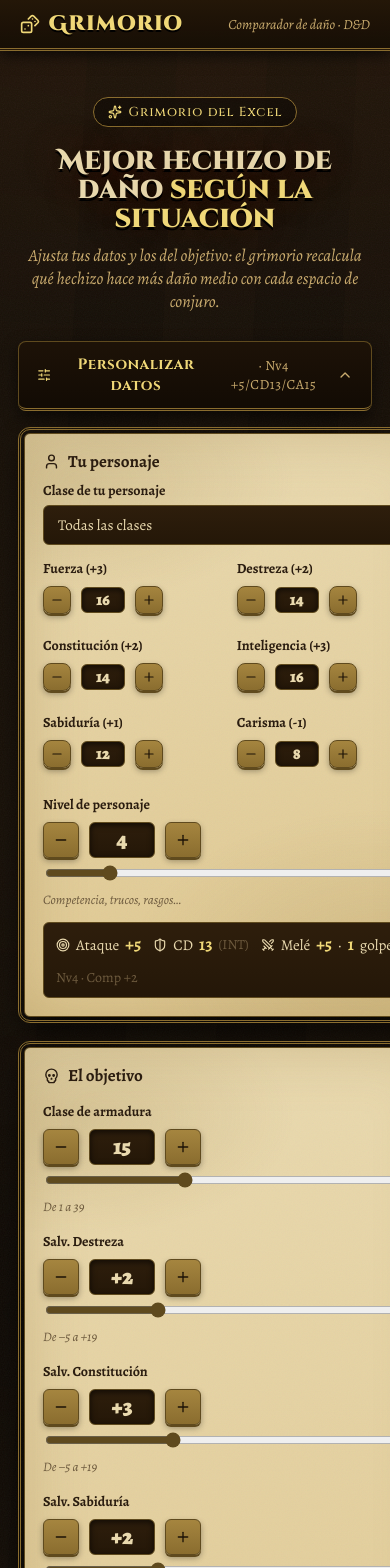
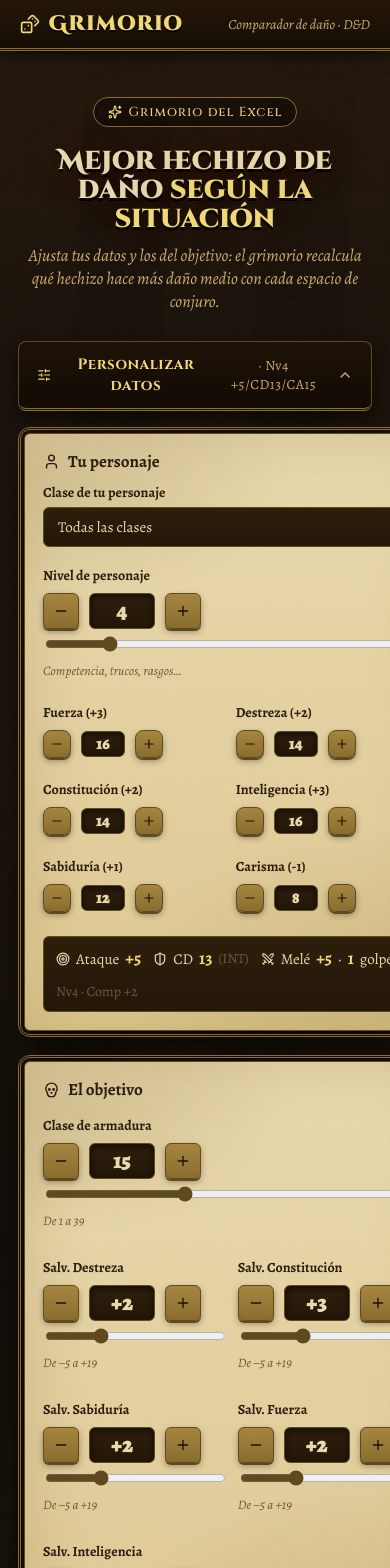
Before and after one commit to Seilsc/grimorio-dnd, a React (Vite) app: page / in a window 390 px wide. Shown: the top 1568 px of the page. Built offline with nearby package versions, Linux system fonts and the light colour scheme.

Commit message:
Datos a ancho completo sin huecos, estilo hoja de personaje

```diff
--- a/src/components/InputPanel.jsx
+++ b/src/components/InputPanel.jsx
@@ -41,11 +41,14 @@ export default function InputPanel({ stats, setStats, clase, setClase }) {
         <div className="inputs-grid">
           <div className="inputs-group">
             <h2><User size={17} /> Tu personaje</h2>
+            <div className="char-row">
               <label className="class-label">Clase de tu personaje
                 <select value={clase} onChange={(e) => setClase(e.target.value)}>
                   {CLASES.map((c) => <option key={c.key} value={c.key}>{c.label}</option>)}
                 </select>
               </label>
+              <Stepper label="Nivel de personaje" value={stats.nivelPJ ?? 4} min={1} max={20} onChange={set('nivelPJ')} plain hint="Competencia, trucos, rasgos…" />
+            </div>
             {(clase === 'caballero' || clase === 'picaro-arcano') && (
               <p className="muted small">Usa la lista de mago como aproximación (en mesa se limita por escuela).</p>
             )}
@@ -57,7 +60,6 @@ export default function InputPanel({ stats, setStats, clase, setClase }) {
                 />
               ))}
             </div>
-            <Stepper label="Nivel de personaje" value={stats.nivelPJ ?? 4} min={1} max={20} onChange={set('nivelPJ')} plain hint="Competencia, trucos, rasgos…" />
             <div className="derived">
               <div><Target size={14} /> Ataque <b>+{bono}</b></div>
               <div><ShieldHalf size={14} /> CD <b>{dc}</b> <span className="muted small">({carac})</span></div>
@@ -68,11 +70,13 @@ export default function InputPanel({ stats, setStats, clase, setClase }) {
           <div className="inputs-group">
             <h2><Skull size={17} /> El objetivo</h2>
             <Stepper label="Clase de armadura" value={stats.ca} min={1} max={39} onChange={set('ca')} plain hint="De 1 a 39" />
+            <div className="saves-grid">
               <Stepper label="Salv. Destreza" value={stats.sDes} min={-5} max={19} onChange={set('sDes')} hint="De −5 a +19" />
               <Stepper label="Salv. Constitución" value={stats.sCon} min={-5} max={19} onChange={set('sCon')} hint="De −5 a +19" />
               <Stepper label="Salv. Sabiduría" value={stats.sSab} min={-5} max={19} onChange={set('sSab')} hint="De −5 a +19" />
               <Stepper label="Salv. Fuerza" value={stats.sFue} min={-5} max={19} onChange={set('sFue')} hint="De −5 a +19" />
               <Stepper label="Salv. Inteligencia" value={stats.sInt} min={-5} max={19} onChange={set('sInt')} hint="De −5 a +19" />
+            </div>
           </div>
           <div className="inputs-group res-group">
             <h2><Shield size={17} /> Resistencias del objetivo</h2>
--- a/src/index.css
+++ b/src/index.css
@@ -202,14 +202,25 @@ code {
 .inputs-summary .muted { color: var(--parch-deep); font-family: 'Alegreya', serif; font-weight: 400; }
 .chev { transition: transform 0.2s; color: var(--parch-deep); }
 .chev.up { transform: rotate(180deg); }
-.inputs-grid { display: grid; grid-template-columns: 1fr 1fr; gap: 14px; padding: 14px 2px 0; align-items: start; }
-@media (max-width: 800px) { .inputs-grid { grid-template-columns: 1fr; } }
+.inputs-grid { display: grid; grid-template-columns: 1fr; gap: 14px; padding: 14px 2px 0; }
+/* Hoja de personaje densa: filas siempre llenas, sin huecos */
+.char-row { display: grid; grid-template-columns: 1fr 1fr; gap: 0 20px; align-items: end; }
+.scores-grid { display: grid; grid-template-columns: repeat(6, 1fr); gap: 0 10px; }
+.saves-grid { display: grid; grid-template-columns: repeat(5, 1fr); gap: 0 14px; }
+@media (max-width: 1000px) {
+  .scores-grid { grid-template-columns: repeat(3, 1fr); }
+  .saves-grid { grid-template-columns: repeat(3, 1fr); }
+  .char-row { grid-template-columns: 1fr; }
+}
+@media (max-width: 640px) {
+  .scores-grid { grid-template-columns: repeat(2, 1fr); }
+  .saves-grid { grid-template-columns: repeat(2, 1fr); }
+}
 .inputs-group.res-group { grid-column: 1 / -1; }
 .res-cols { display: grid; grid-template-columns: 1fr 1fr; gap: 0 26px; }
 @media (max-width: 800px) { .res-cols { grid-template-columns: 1fr; } }
 
 /* Puntuaciones compactas (sin slider) */
-.scores-grid { display: grid; grid-template-columns: 1fr 1fr; gap: 0 12px; }
 .stepper.compact { margin: 7px 0; }
 .stepper.compact .step-btn { width: 28px; height: 28px; border-radius: 8px; }
 .stepper.compact .step-value { min-width: 44px; font-size: 16px; padding: 1px 8px; }
```
Lines whose indentation alone changed are shown as unchanged.
